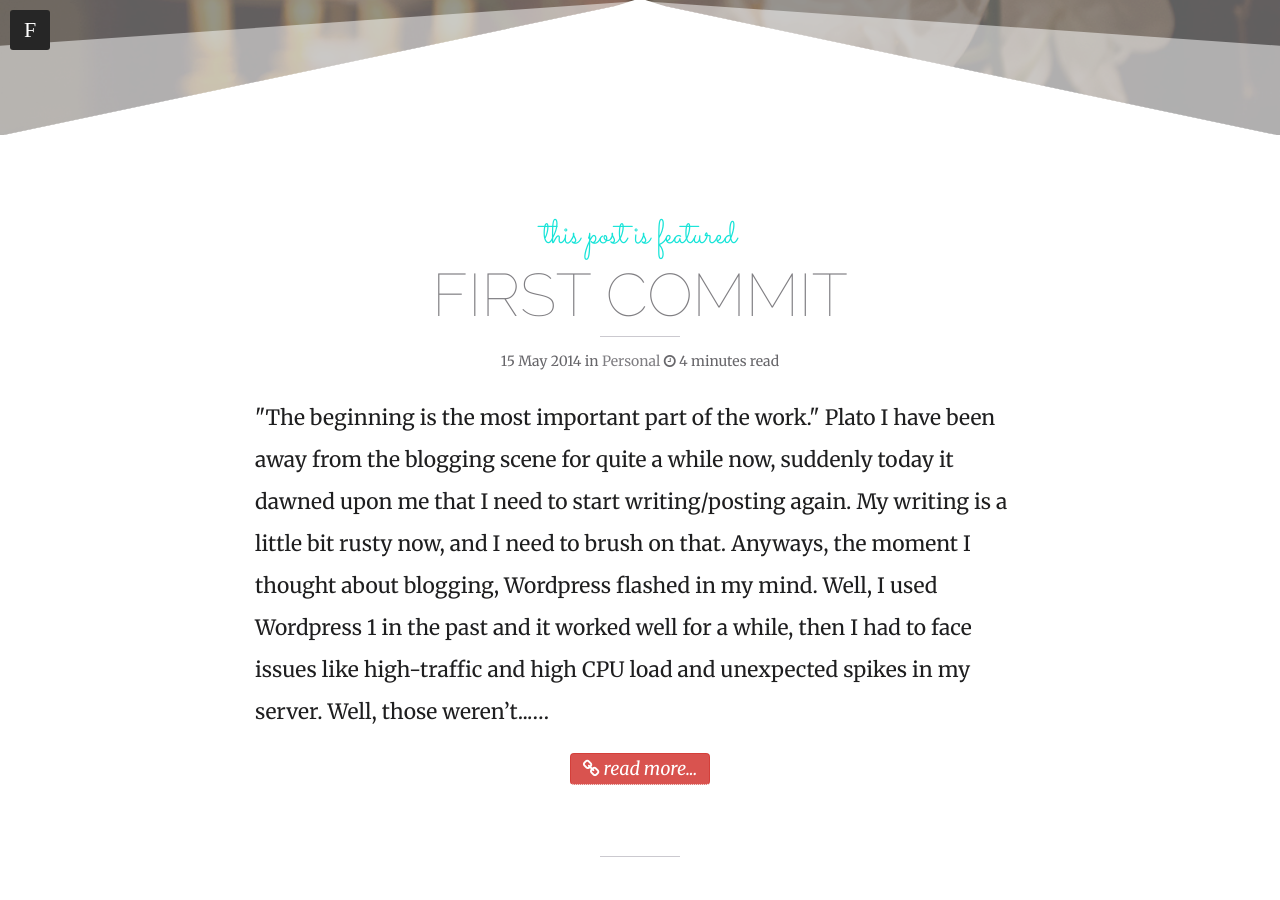
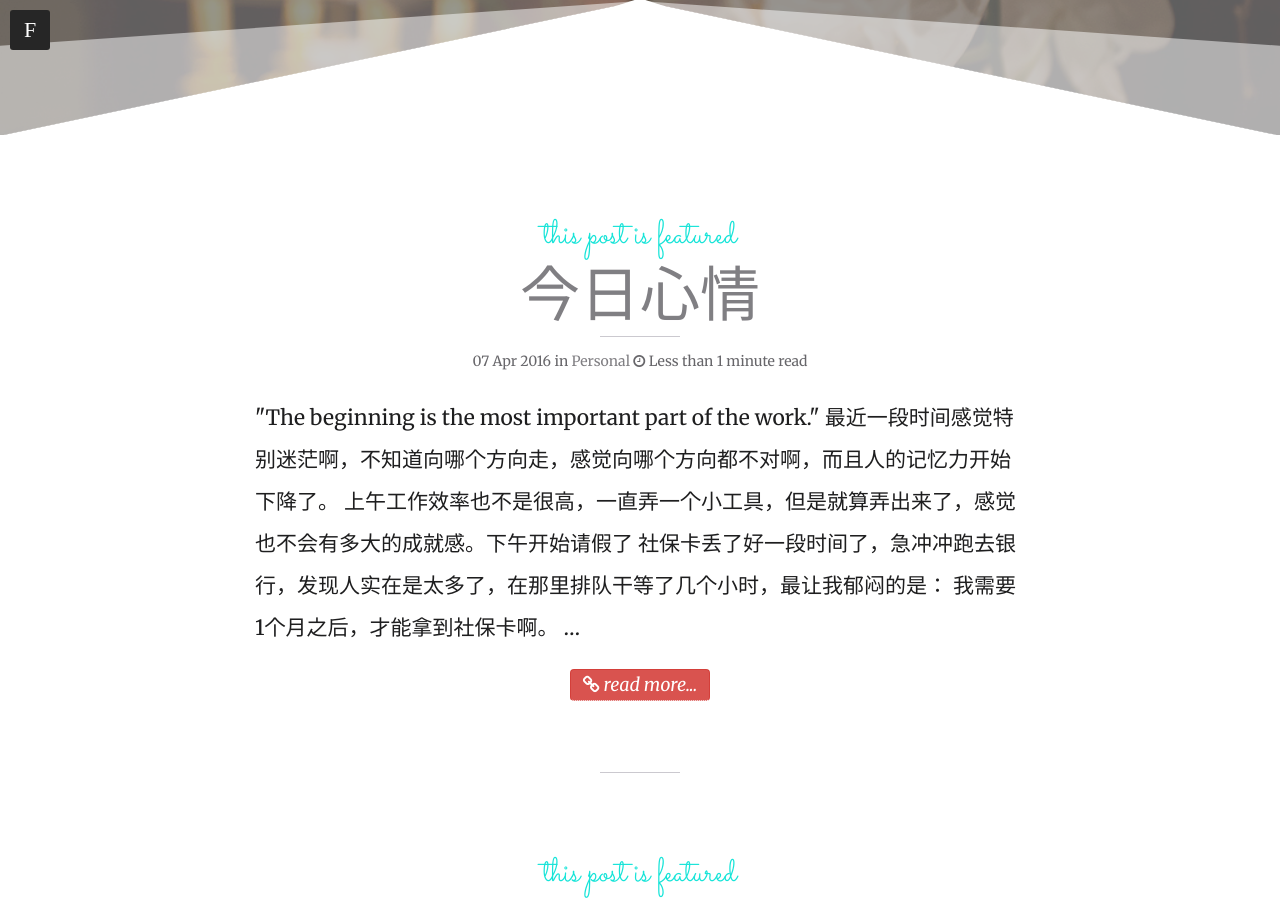
Before and after one commit to penglintao/alex.github.com, a Jekyll site: the page built from index.html, in a window 1280 px wide and 900 px high, scrolled down 405 px. Built offline with Jekyll 4.4.1, drawn with Linux system fonts in a browser that asks for light colours; nearby versions of some CDN libraries; the list of posts is cut into pages by our own code; some of the changed text lies outside the part shown.

```diff
--- /dev/null
+++ b/_posts/2016-04-07-test.md
@@ -0,0 +1,23 @@
+---
+layout: post
+title: 今日心情
+description: "今日心情"
+headline: "笔记"
+categories: personal
+tags:
+  - 日记
+image:
+  feature: "website-speed.jpg"
+  credit: spreadeffect.com
+  creditlink: "http://www.spreadeffect.com/blog/improve-website-speed/"
+comments: false
+mathjax: null
+featured: true
+published: true
+---
+
+>&quot;The beginning is the most important part of the work.&quot;
+最近一段时间感觉特别迷茫啊，不知道向哪个方向走，感觉向哪个方向都不对啊，而且人的记忆力开始下降了。
+上午工作效率也不是很高，一直弄一个小工具，但是就算弄出来了，感觉也不会有多大的成就感。下午开始请假了
+社保卡丢了好一段时间了，急冲冲跑去银行，发现人实在是太多了，在那里排队干等了几个小时，最让我郁闷的是：
+我需要1个月之后，才能拿到社保卡啊。
```
Also changed, not shown: _posts/2014-05-15-first-commit.md (line endings or trailing spaces).
